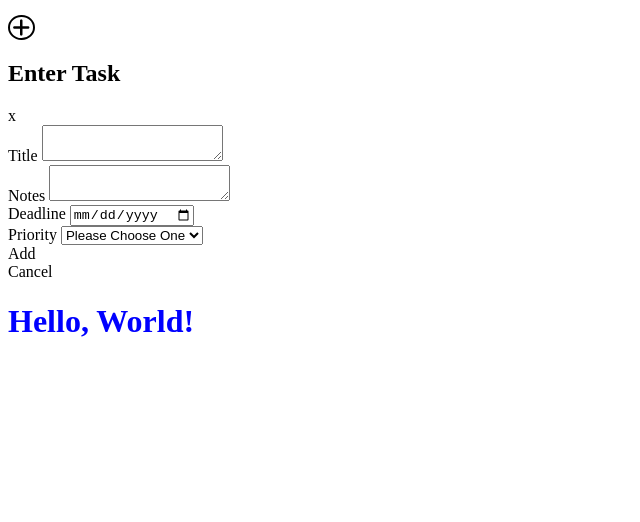
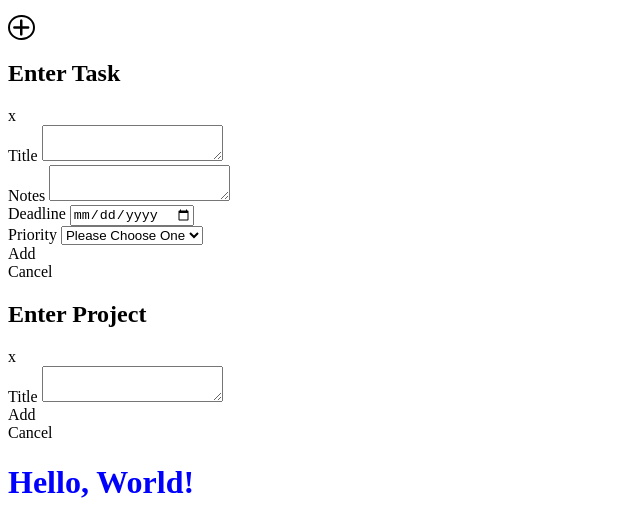
Before and after one commit to blain-crawford/proDockeTivity, a plain HTML site: page index.html in a window 1280 px wide. Shown: the part 609-1131 px from the top of the page, without its empty margins (0-640 px from the left). Before the commit the page ends 970 px from the top, so only its background shows below. Drawn offline with Linux system fonts and the light colour scheme.

Commit message:
project form built

```diff
--- a/index.html
+++ b/index.html
@@ -127,6 +127,21 @@
         <div class="form-button" id="cancel">Cancel</div>
       </div>
     </div>
+  <div id="project-form">
+    <div class="form-topper">
+      <div class="task-label"><h2>Enter Project</h2></div>
+      <div id="project-form-closing-button">x</div>
+    </div>
+      <div id="project-title-div">
+        <label for="title-input">Title</label>
+        <textarea id="project-title-input" type='text'></textarea>
+      </div>
+      <div id="project-form-line"></div>
+      <div id="project-form-footer">
+        <div class="form-button" id="add-project">Add</div>
+        <div class="form-button" id="cancel-project">Cancel</div>
+      </div>
+    </div>
   </div>
   <script src="./main.js"></script>
 </body>
```
